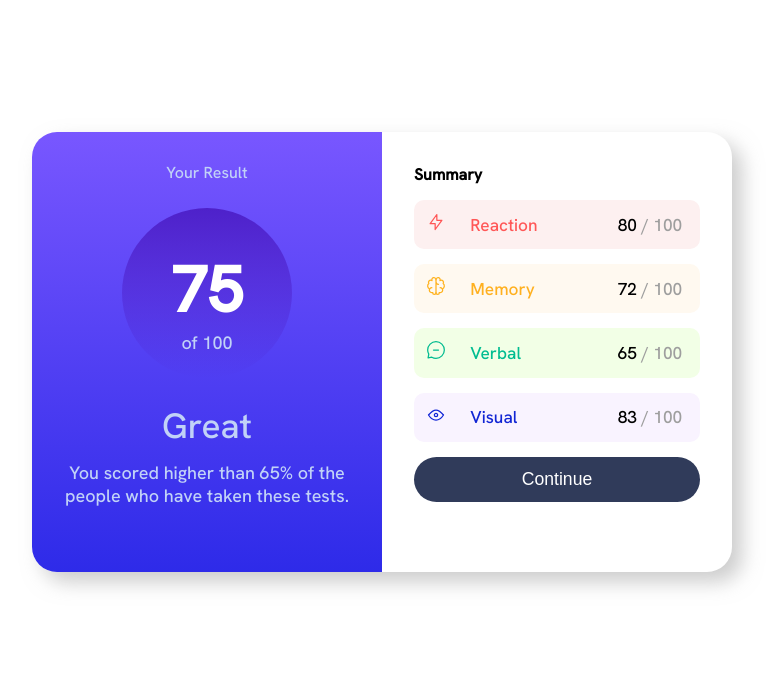
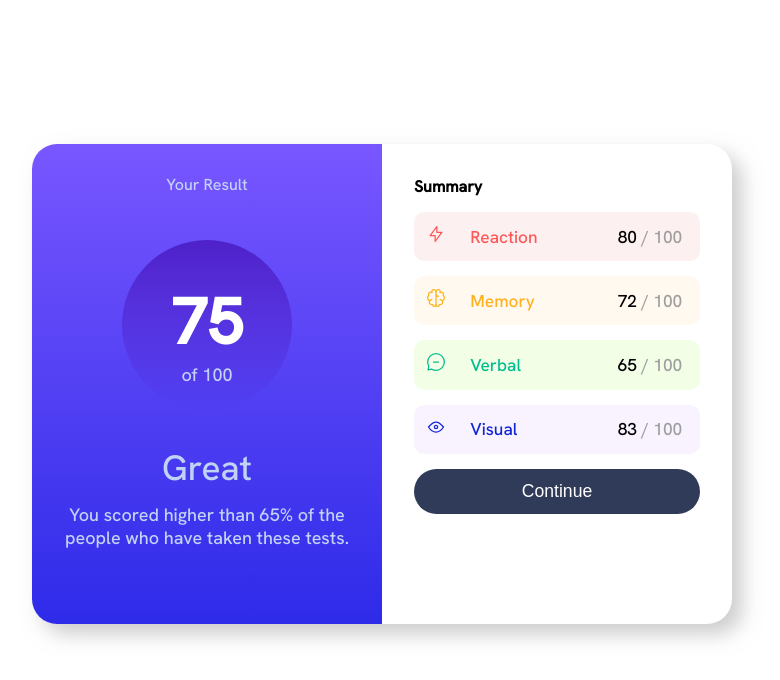
Before and after one commit to kadu20es/results-summary-component, a plain HTML site: page index.html in a window 1280 px wide. Shown: the whole page, without its empty margins (258-1038 px from the left). Drawn offline with Linux system fonts and the light colour scheme.

```diff
--- a/styles/style.css
+++ b/styles/style.css
@@ -63,8 +63,6 @@
         grid-template-columns: repeat(2, 50%);
         box-shadow: 10px 10px 20px hsla(0, 0%, 62%, 0.527);
         border-radius: 25px;
-
-
         top: 30%;
         -ms-transform: translateY(-30%);
         transform: translateY(30%);
@@ -76,7 +74,7 @@
         padding: 2em;
         background: linear-gradient(180deg, hsl(252, 100%, 67%), hsl(241, 81%, 54%));
         padding: 30px;
-        height: 380px;
+        height: 420px;
         border-radius: 25px 0 0 25px;
         text-align: center;
     }
@@ -89,8 +87,8 @@
         width: 170px;
         height: 170px;
         border-radius: 50%;
-        margin-top: 25px;
-        margin-bottom: 25px;
+        margin-top: 45px;
+        margin-bottom: 35px;
         margin-left: auto;
         margin-right: auto;
         background: linear-gradient(180deg, hsla(256, 72%, 46%, 1), hsla(241, 72%, 46%, 0));
```
